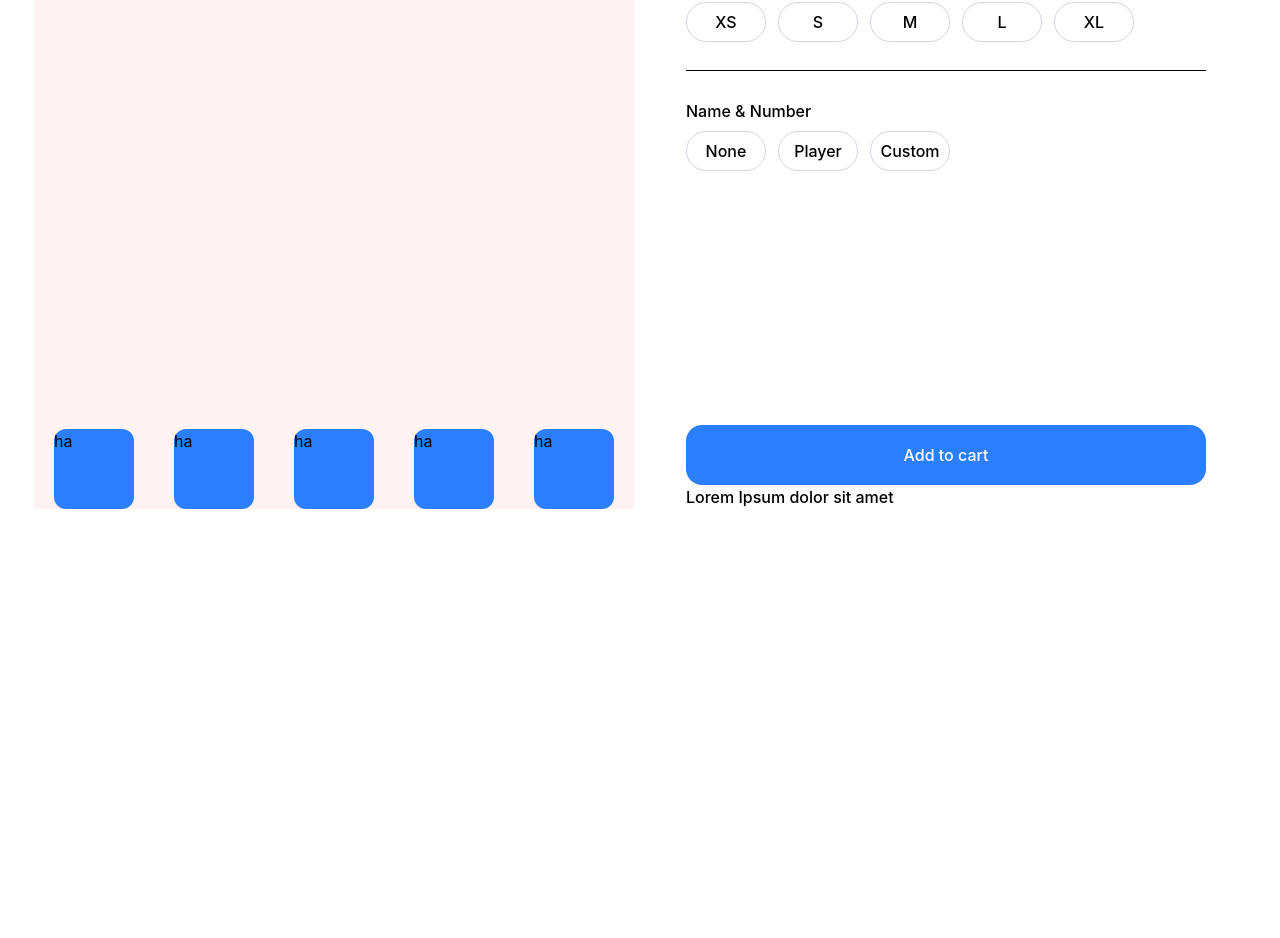
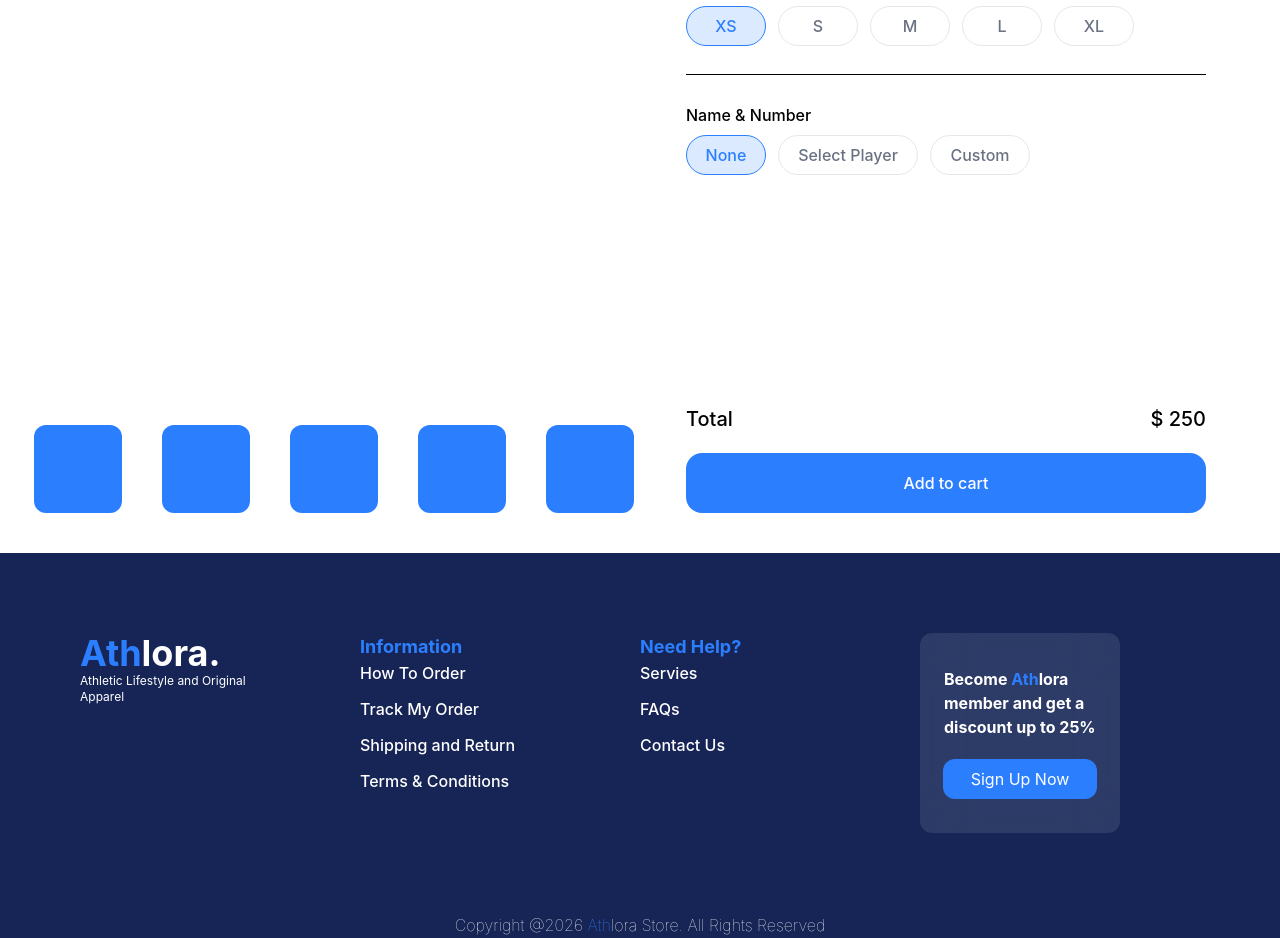
Before and after one commit to Mhmd7uLL/Athlora, a React (Vite) app: page / in a window 1280 px wide. Shown: the part 1859-2797 px from the top of the page. Before the commit the page ends 2368 px from the top, so only its background shows below. Built offline with nearby package versions, Linux system fonts and the light colour scheme.

Commit message:
adding some components

```diff
--- a/src/App.tsx
+++ b/src/App.tsx
@@ -2,6 +2,7 @@ import { Routes, Route } from "react-router-dom";
 import "./App.css";
 import Navbar from "./components/navbar/Navbar.tsx";
 import Categories from "./components/categories/Categories.tsx";
+import Footer from "./components/footer/footer.tsx";
 
 import Home from "./pages/Home/Home.tsx"
 
@@ -17,6 +18,8 @@ function App() {
         <Route />
         <Route />
       </Routes>
+
+      <Footer />
     </div>
   );
 }
--- /dev/null
+++ b/src/components/dropdownPlayer/DropdownP.tsx
@@ -0,0 +1,66 @@
+import { useState } from "react";
+
+function DropdownP() {
+  const [open, setOpen] = useState(false);
+  const [activePlayers, setActivePlayers] = useState("Select Player");
+
+  const players = [
+    "David Raya, 1",
+    "Marc Pubill, 2",
+    "Alex Grimaldo, 3",
+    "Eric Garcia, 4",
+    "Marcos Llorente, 5",
+    "Mikel Merino, 6",
+    "Ferran Torres, 7",
+    "Fabian Ruiz, 8",
+    "Gavi, 9",
+    "Dani Olmo, 10",
+    "Yeremy Pino, 11",
+    "Pedro Porro, 12",
+    "Joan Garcia, 13",
+    "Aymeric Laporte, 14",
+    "Alex Baena, 15",
+    "Rodri, 16",
+    "Nico Williams, 17",
+    "Martin Zubimendi, 18",
+    "Lamine Yamal, 19",
+    "Pedri, 20",
+    "Mikel Oyarzabal, 21",
+    "Pau Cubarsi, 22",
+    "Unai Simon, 23",
+    "Marc Cucurella, 24",
+    "Victor Munoz, 25",
+    "Borja Iglesias, 26",
+  ];
+
+  return (
+    <div className="mt-5 relative font-medium">
+      <button
+        onClick={() => setOpen(!open)}
+        className="flex w-full justify-between bg-gray-300 rounded-3xl border border-gray-300 px-4 py-4 hover:border-blue-500"
+      >
+        {activePlayers}
+        <span>⌄</span>
+      </button>
+
+      {open && (
+        <div className="absolute z-10 mt-2 w-full rounded border bg-white shadow">
+          {players.map((player) => (
+            <button
+              key={player}
+              onClick={() => {
+                setActivePlayers(player);
+                setOpen(false);
+              }}
+              className="block w-full px-4 py-2 text-left hover:bg-gray-100"
+            >
+              {player}
+            </button>
+          ))}
+        </div>
+      )}
+    </div>
+  );
+}
+
+export default DropdownP;
--- /dev/null
+++ b/src/components/footer/footer.tsx
@@ -0,0 +1,49 @@
+function Footer() {
+  return (
+    <div className="bg-blue-950 w-full h-90">
+      <div className="h-full grid grid-cols-4 items-start pt-20 px-20 mt-10">
+        <div className="flex flex-col gap-5 w-50">
+          <div className="text-white">
+            <h1 className="text-4xl font-bold">
+              <span className="text-blue-500">Ath</span>lora.
+            </h1>
+            <p className="text-xs">Athletic Lifestyle and Original Apparel</p>
+          </div>
+        </div>
+
+        <div className="flex flex-col w-50">
+          <h1 className="text-blue-500 text-lg font-bold">Information</h1>
+          <div className="flex flex-col gap-3 font-medium text-white text-md">
+            <a>How To Order</a>
+            <a>Track My Order</a>
+            <a>Shipping and Return</a>
+            <a>Terms & Conditions</a>
+          </div>
+        </div>
+        <div className="flex flex-col w-50">
+          <h1 className="text-blue-500 text-lg font-bold">Need Help?</h1>
+          <div className="flex flex-col gap-3 font-medium text-white text-md">
+            <a>Servies</a>
+            <a>FAQs</a>
+            <a>Contact Us</a>
+          </div>
+        </div>
+
+        <div className="flex flex-col justify-center w-50 h-50 bg-white/10 backdrop-blur-xl rounded-xl text-white">
+          <h1 className="font-bold mx-6">
+            Become <span className="text-blue-500">Ath</span>lora member and get a discount up to 25%
+          </h1>
+          <button className="px-7 py-2 rounded-xl mx-auto mt-5 bg-blue-500">
+            Sign Up Now
+          </button>
+        </div>
+      </div>
+
+      <div className="text-white font-thin flex justify-center mb-10 bg-blue-950 pb-20">
+        <h1>Copyright @2026 <span className="text-blue-500"> Ath</span>lora Store. All Rights Reserved</h1>
+      </div>
+    </div>
+  );
+}
+
+export default Footer;
--- /dev/null
+++ b/src/hooks/useHome.ts
@@ -0,0 +1,20 @@
+import { useState } from 'react';
+
+export function useHome(){
+  const [active, setActive] = useState("FC");
+  const [activeBrand, setActiveBrand] = useState("Adidas");
+  const [activeSize, setActiveSize] = useState("XS");
+  const [activeNumName, setActiveNumName] = useState("None");
+
+ return {
+    active,
+    activeBrand,
+    activeSize,
+    activeNumName,
+    setActive,
+    setActiveBrand,
+    setActiveSize,
+    setActiveNumName,
+ };
+
+}
--- a/src/pages/Home/Home.tsx
+++ b/src/pages/Home/Home.tsx
@@ -1,13 +1,22 @@
-import { useState } from "react";
+import { useHome } from "../../hooks/useHome";
 import mainBG from "../../assets/homeAssets/mainBG.webp";
+import DropdownP from "../../components/dropdownPlayer/DropdownP";
 
 function Home() {
-  const [active, setActive] = useState("FC");
-  const [activeBrand, setActiveBrand] = useState("Adidas");
+  const {
+    active,
+    activeBrand,
+    activeSize,
+    activeNumName,
+    setActive,
+    setActiveBrand,
+    setActiveSize,
+    setActiveNumName,
+  } = useHome();
 
   return (
     <div>
-      <div className="h-120">
+      <div className="h-120 bg-blue-950 mt-1">
         <div
           className="w-full h-120 flex justify-end items-center bg-contain bg-center bg-no-repeat"
           style={{ backgroundImage: `url(${mainBG})` }}
@@ -17,7 +26,7 @@ function Home() {
               New<br></br>Season!
             </h1>
             <p className="mt-10 me-10 rounded-2xl">New look, same elegance</p>
-            <button className="mt-2 me-10 rounded-2xl mb-10 px-5 py-2 bg-blue-500 inset-shadow-lg rounded-lg text-white hover:cursor-pointer hover:bg-indigo-700">
+            <button className="mt-2 me-10 rounded-2xl mb-10 px-5 py-2 bg-blue-500 inset-shadow-lg border border-blue-500 rounded-lg text-white hover:cursor-pointer hover:bg-blue-950 hover:border-blue-500">
               Shop Now
             </button>
           </div>
@@ -57,7 +66,7 @@ function Home() {
               <div className="bg-gray-300 py-10 rounded-3xl gap-3 flex justify-center pt-50">
                 <div className="flex flex-col justify-center bg-white w-55 rounded-lg items-center gap-2 py-3">
                   <div className="font-bold">#10 Lamine Yamal</div>
-                  <button className="rounded-2xl px-5 py-2 bg-blue-500 inset-shadow-lg rounded-lg text-white hover:cursor-pointer hover:bg-indigo-700">
+                  <button className="rounded-2xl px-5 py-2 bg-blue-500 inset-shadow-lg rounded-lg text-white hover:cursor-pointer hover:bg-blue-950 transition duration-300">
                     Shop
                   </button>
                 </div>
@@ -65,7 +74,7 @@ function Home() {
               <div className="bg-gray-300 py-10 rounded-3xl gap-3 flex justify-center pt-50">
                 <div className="flex flex-col justify-center bg-white w-55 rounded-lg items-center gap-2 py-3">
                   <div className="font-bold">#10 Lionel Messi</div>
-                  <button className="rounded-2xl px-5 py-2 bg-blue-500 inset-shadow-lg rounded-lg text-white hover:cursor-pointer hover:bg-indigo-700">
+                  <button className="rounded-2xl px-5 py-2 bg-blue-500 inset-shadow-lg rounded-lg text-white hover:cursor-pointer hover:bg-blue-950 transition duration-300">
                     Shop
                   </button>
                 </div>
@@ -73,7 +82,7 @@ function Home() {
               <div className="bg-gray-300 py-10 rounded-3xl gap-3 flex justify-center pt-50">
                 <div className="flex flex-col justify-center bg-white w-55 rounded-lg items-center gap-2 py-3">
                   <div className="font-bold">#9 Robert Lewandowski</div>
-                  <button className="rounded-2xl px-5 py-2 bg-blue-500 inset-shadow-lg rounded-lg text-white hover:cursor-pointer hover:bg-indigo-700">
+                  <button className="rounded-2xl px-5 py-2 bg-blue-500 inset-shadow-lg rounded-lg text-white hover:cursor-pointer hover:bg-blue-950 transition duration-300">
                     Shop
                   </button>
                 </div>
@@ -81,7 +90,7 @@ function Home() {
               <div className="bg-gray-300 py-10 rounded-3xl gap-3 flex justify-center pt-50">
                 <div className="flex flex-col justify-center bg-white w-55 rounded-lg items-center gap-2 py-3">
                   <div className="font-bold">#10 Kylian Mbappe</div>
-                  <button className="rounded-2xl px-5 py-2 bg-blue-500 inset-shadow-lg rounded-lg text-white hover:cursor-pointer hover:bg-indigo-700">
+                  <button className="rounded-2xl px-5 py-2 bg-blue-500 inset-shadow-lg rounded-lg text-white hover:cursor-pointer hover:bg-blue-950 transition duration-300">
                     Shop
                   </button>
                 </div>
@@ -89,7 +98,7 @@ function Home() {
               <div className="bg-gray-300 py-10 rounded-3xl gap-3 flex justify-center pt-50">
                 <div className="flex flex-col justify-center bg-white w-55 rounded-lg items-center gap-2 py-3">
                   <div className="font-bold">#7 Vinicius Junior</div>
-                  <button className="rounded-2xl px-5 py-2 bg-blue-500 inset-shadow-lg rounded-lg text-white hover:cursor-pointer hover:bg-indigo-700">
+                  <button className="rounded-2xl px-5 py-2 bg-blue-500 inset-shadow-lg rounded-lg text-white hover:cursor-pointer hover:bg-blue-950 transition duration-300">
                     Shop
                   </button>
                 </div>
@@ -101,7 +110,7 @@ function Home() {
               <div className="bg-gray-300 py-10 rounded-3xl gap-3 flex justify-center pt-50">
                 <div className="flex flex-col justify-center bg-white w-55 rounded-lg items-center gap-2 py-3">
                   <div className="font-bold">#11 Michael Olise</div>
-                  <button className="rounded-2xl px-5 py-2 bg-blue-500 inset-shadow-lg rounded-lg text-white hover:cursor-pointer hover:bg-indigo-700">
+                  <button className="rounded-2xl px-5 py-2 bg-blue-500 inset-shadow-lg rounded-lg text-white hover:cursor-pointer hover:bg-blue-950 transition duration-300">
                     Shop
                   </button>
                 </div>
@@ -109,7 +118,7 @@ function Home() {
               <div className="bg-gray-300 py-10 rounded-3xl gap-3 flex justify-center pt-50">
                 <div className="flex flex-col justify-center bg-white w-55 rounded-lg items-center gap-2 py-3">
                   <div className="font-bold">#10 Lionel Messi</div>
-                  <button className="rounded-2xl px-5 py-2 bg-blue-500 inset-shadow-lg rounded-lg text-white hover:cursor-pointer hover:bg-indigo-700">
+                  <button className="rounded-2xl px-5 py-2 bg-blue-500 inset-shadow-lg rounded-lg text-white hover:cursor-pointer hover:bg-blue-950 transition duration-300">
                     Shop
                   </button>
                 </div>
@@ -117,7 +126,7 @@ function Home() {
               <div className="bg-gray-300 py-10 rounded-3xl gap-3 flex justify-center pt-50">
                 <div className="flex flex-col justify-center bg-white w-55 rounded-lg items-center gap-2 py-3">
                   <div className="font-bold">#10 Kylian Mbappe</div>
-                  <button className="rounded-2xl px-5 py-2 bg-blue-500 inset-shadow-lg rounded-lg text-white hover:cursor-pointer hover:bg-indigo-700">
+                  <button className="rounded-2xl px-5 py-2 bg-blue-500 inset-shadow-lg rounded-lg text-white hover:cursor-pointer hover:bg-blue-950 transition duration-300">
                     Shop
                   </button>
                 </div>
@@ -125,7 +134,7 @@ function Home() {
               <div className="bg-gray-300 py-10 rounded-3xl gap-3 flex justify-center pt-50">
                 <div className="flex flex-col justify-center bg-white w-55 rounded-lg items-center gap-2 py-3">
                   <div className="font-bold">#19 Lamine Yamal</div>
-                  <button className="rounded-2xl px-5 py-2 bg-blue-500 inset-shadow-lg rounded-lg text-white hover:cursor-pointer hover:bg-indigo-700">
+                  <button className="rounded-2xl px-5 py-2 bg-blue-500 inset-shadow-lg rounded-lg text-white hover:cursor-pointer hover:bg-blue-950 transition duration-300">
                     Shop
                   </button>
                 </div>
@@ -133,7 +142,7 @@ function Home() {
               <div className="bg-gray-300 py-10 rounded-3xl gap-3 flex justify-center pt-50">
                 <div className="flex flex-col justify-center bg-white w-55 rounded-lg items-center gap-2 py-3">
                   <div className="font-bold">#5 Jude Bellingham</div>
-                  <button className="rounded-2xl px-5 py-2 bg-blue-500 inset-shadow-lg rounded-lg text-white hover:cursor-pointer hover:bg-indigo-700">
+                  <button className="rounded-2xl px-5 py-2 bg-blue-500 inset-shadow-lg rounded-lg text-white hover:cursor-pointer hover:bg-blue-950 transition duration-300">
                     Shop
                   </button>
                 </div>
@@ -203,14 +212,14 @@ function Home() {
       </div>
 
       <div className="flex flex-row gap-3 justify-center">
-        <div className="bg-red-50 w-150 h-180">
+        <div className="bg-white w-150 h-180">
           <div></div>
           <div className="flex h-full justify-center items-end gap-10">
-            <div className="bg-blue-500 w-20 h-20 gap-3 rounded-xl">ha</div>
-            <div className="bg-blue-500 w-20 h-20 gap-3 rounded-xl">ha</div>
-            <div className="bg-blue-500 w-20 h-20 gap-3 rounded-xl">ha</div>
-            <div className="bg-blue-500 w-20 h-20 gap-3 rounded-xl">ha</div>
-            <div className="bg-blue-500 w-20 h-20 gap-3 rounded-xl">ha</div>
+            <div className="bg-blue-500 w-30 h-22 gap-3 rounded-xl"></div>
+            <div className="bg-blue-500 w-30 h-22 gap-3 rounded-xl"></div>
+            <div className="bg-blue-500 w-30 h-22 gap-3 rounded-xl"></div>
+            <div className="bg-blue-500 w-30 h-22 gap-3 rounded-xl"></div>
+            <div className="bg-blue-500 w-30 h-22 gap-3 rounded-xl"></div>
           </div>
         </div>
 
@@ -230,21 +239,46 @@ function Home() {
               <a href="">Size Guide</a>
             </div>
             <div className="flex gap-3">
-              <button className="flex justify-center items-center bg-white w-20 h-10 rounded rounded-4xl border border-gray-300 hover:border-blue-500 hover:bg-blue-100">
-                XS
-              </button>
-              <button className="flex justify-center items-center bg-white w-20 h-10 rounded rounded-4xl border border-gray-300 hover:border-blue-500 hover:bg-blue-100">
-                S
-              </button>
-              <button className="flex justify-center items-center bg-white w-20 h-10 rounded rounded-4xl border border-gray-300 hover:border-blue-500 hover:bg-blue-100">
-                M
-              </button>
-              <button className="flex justify-center items-center bg-white w-20 h-10 rounded rounded-4xl border border-gray-300 hover:border-blue-500 hover:bg-blue-100">
-                L
-              </button>
-              <button className="flex justify-center items-center bg-white w-20 h-10 rounded rounded-4xl border border-gray-300 hover:border-blue-500 hover:bg-blue-100">
-                XL
-              </button>
+              <button
+                onClick={() => setActiveSize("XS")}
+                className={`relative z-10 rounded-2xl h-10 rounded-full border w-20 transition duration-300 hover:cursor-pointer ${
+                  activeSize === "XS"
+                    ? "bg-blue-100 text-blue-500 border-blue-500 hover:bg-white"
+                    : "text-gray-500 border-gray-200 hover:bg-gray-200"
+                }`}
+              >XS</button>
+              <button
+                onClick={() => setActiveSize("S")}
+                className={`relative z-10 rounded-2xl h-10 rounded-full border w-20 transition duration-300 hover:cursor-pointer ${
+                  activeSize === "S"
+                    ? "bg-blue-100 text-blue-500 border-blue-500 hover:bg-white"
+                    : "text-gray-500 border-gray-200 hover:bg-gray-200"
+                }`}
+              >S</button>
+              <button
+                onClick={() => setActiveSize("M")}
+                className={`relative z-10 rounded-2xl h-10 rounded-full border w-20 transition duration-300 hover:cursor-pointer ${
+                  activeSize === "M"
+                    ? "bg-blue-100 text-blue-500 border-blue-500 hover:bg-white"
+                    : "text-gray-500 border-gray-200 hover:bg-gray-200"
+                }`}
+              >M</button>
+              <button
+                onClick={() => setActiveSize("L")}
+                className={`relative z-10 rounded-2xl h-10 rounded-full border w-20 transition duration-300 hover:cursor-pointer ${
+                  activeSize === "L"
+                    ? "bg-blue-100 text-blue-500 border-blue-500 hover:bg-white"
+                    : "text-gray-500 border-gray-200 hover:bg-gray-200"
+                }`}
+              >L</button>
+              <button
+                onClick={() => setActiveSize("XL")}
+                className={`relative z-10 rounded-2xl h-10 rounded-full border w-20 transition duration-300 hover:cursor-pointer ${
+                  activeSize === "XL"
+                    ? "bg-blue-100 text-blue-500 border-blue-500 hover:bg-white"
+                    : "text-gray-500 border-gray-200 hover:bg-gray-200"
+                }`}
+              >XL</button>
             </div>
           </div>
 
@@ -253,21 +287,50 @@ function Home() {
           <div className="font-medium">
             <h3 className="text-md mb-2">Name & Number</h3>
             <div className="flex gap-3">
-              <button className="flex justify-center items-center bg-white w-20 h-10 rounded rounded-4xl border border-gray-300 hover:border-blue-500 hover:bg-blue-100">
-                None
-              </button>
-              <button className="flex justify-center items-center bg-white w-20 h-10 rounded rounded-4xl border border-gray-300 hover:border-blue-500 hover:bg-blue-100">
-                Player
-              </button>
-              <button className="flex justify-center items-center bg-white w-20 h-10 rounded rounded-4xl border border-gray-300 hover:border-blue-500 hover:bg-blue-100">
-                Custom
-              </button>
+              <button
+                onClick={() => setActiveNumName("None")}
+                className={`relative z-10 rounded-2xl h-10 rounded-full border w-20 transition duration-300 hover:cursor-pointer ${
+                  activeNumName === "None"
+                    ? "bg-blue-100 text-blue-500 border-blue-500 hover:bg-white"
+                    : "text-gray-500 border-gray-200 hover:bg-gray-200"
+                }`}
+              >None</button>
+              <button
+                onClick={() => setActiveNumName("Player")}
+                className={`relative z-10 rounded-2xl h-10 rounded-full border w-35 transition duration-300 hover:cursor-pointer ${
+                  activeNumName === "Player"
+                    ? "bg-blue-100 text-blue-500 border-blue-500 hover:bg-white"
+                    : "text-gray-500 border-gray-200 hover:bg-gray-200"
+                }`}
+              >Select Player</button>
+              <button
+                onClick={() => setActiveNumName("Custom")}
+                className={`relative z-10 rounded-2xl h-10 rounded-full border w-25 transition duration-300 hover:cursor-pointer ${
+                  activeNumName === "Custom"
+                    ? "bg-blue-100 text-blue-500 border-blue-500 hover:bg-white"
+                    : "text-gray-500 border-gray-200 hover:bg-gray-200"
+                }`}
+              >Custom</button>
             </div>
           </div>
 
-          <div className="flex flex-col h-full font-medium">
-            <button className="flex justify-center items-center mt-auto bg-blue-500 text-white h-15 w-full rounded-2xl hover:cursor-pointer">Add to cart</button>
-            <p>Lorem Ipsum dolor sit amet</p>
+          <div>
+            {activeNumName === "Player" && (
+              <DropdownP />
+            )}
+            {activeNumName === "Custom" && (
+              <div>as2u</div>
+            )}
+          </div>
+
+          <div className="flex flex-col mt-auto font-medium">
+            <div className="flex justify-between text-xl">
+              <h1>Total</h1>
+              <h1>$ 250</h1>
+            </div>
+            <button className="flex justify-center items-center mt-5 bg-blue-500 text-white h-15 w-full rounded-2xl transition duration-300 hover:cursor-pointer hover:bg-blue-950">
+              Add to cart
+            </button>
           </div>
         </div>
       </div>
```
